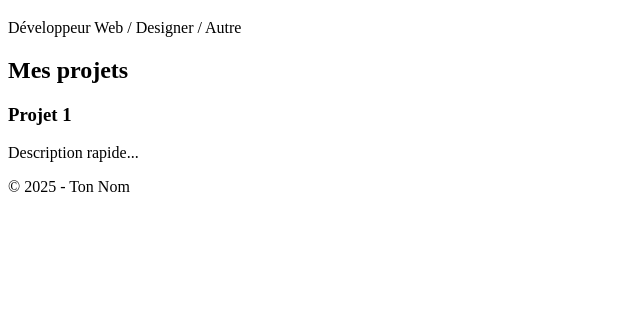
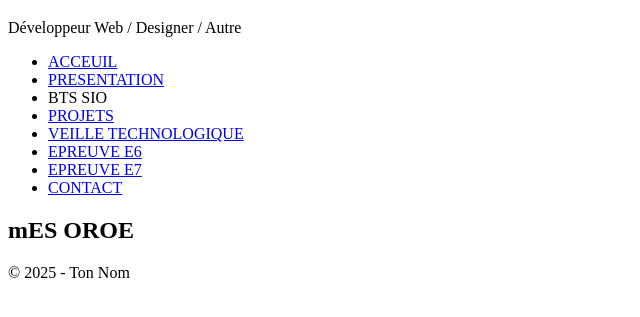
Before and after one commit to ManuellaTsoumou/Portfolio.Manuella, a plain HTML site: page index.html in a window 1280 px wide. Shown: the part 61-378 px from the top of the page, without its empty margins (0-640 px from the left). Drawn offline with Linux system fonts and the light colour scheme.

Commit message:
Modification du header

```diff
--- a/index.css
+++ /dev/null
@@ -1,14 +0,0 @@
-body {
-  font-family: Arial, sans-serif;
-  background-color: #fafafa;
-  color: #333;
-  margin: 0;
-  padding: 0;
-}
-
-header {
-  text-align: center;
-  background-color: #222;
-  color: #fff;
-  padding: 2em 0;
-}
--- a/index.html
+++ b/index.html
@@ -4,21 +4,34 @@
   <meta charset="UTF-8">
   <meta name="viewport" content="width=device-width, initial-scale=1.0">
   <title>Mon Portfolio</title>
-  <link rel="stylesheet" href="style.css">
+  <link rel="stylesheet" href="index.css">
 </head>
 <body>
   <header>
     <h1>Bienvenue sur mon portfolio</h1>
     <p>Développeur Web / Designer / Autre</p>
+
+   <nav>
+    <ul>
+        <li><a href="#Acceuil">ACCEUIL</a></li>
+        <li><a href="#Presentation">PRESENTATION</a></li>
+        <li><a href="#Bts Sio"></a>BTS SIO</li>
+        <li><a href="#Projets">PROJETS</a></li>
+        <li><a href="#Veille">VEILLE TECHNOLOGIQUE</a></li>
+        <li><a href="Epreuve E6">EPREUVE E6</a></li>
+        <li><a href="Epreuve E7">EPREUVE E7</a></li>
+        <li><a href="Contact">CONTACT</a></li>
+
+    </ul>
+   </nav>
+
   </header>
 
-  <section id="projets">
-    <h2>Mes projets</h2>
-    <div class="projet">
-      <h3>Projet 1</h3>
-      <p>Description rapide...</p>
-    </div>
+  <section id=#projets>
+    <h2>mES OROE</h2>
   </section>
+
+
 
   <footer>
     <p>© 2025 - Ton Nom</p>
```
